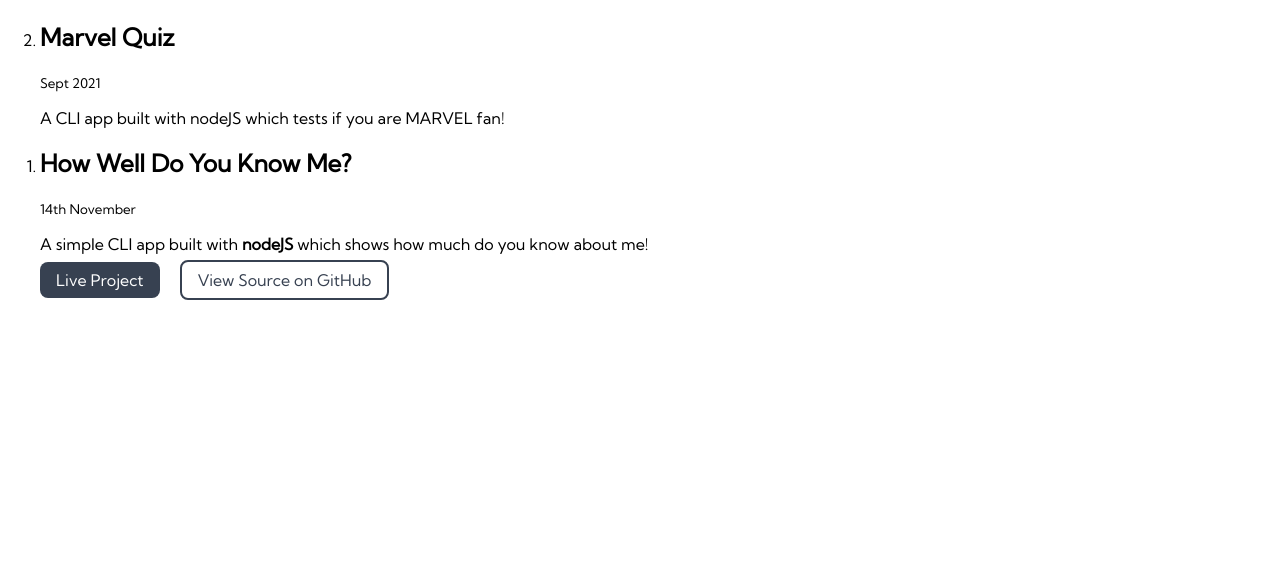
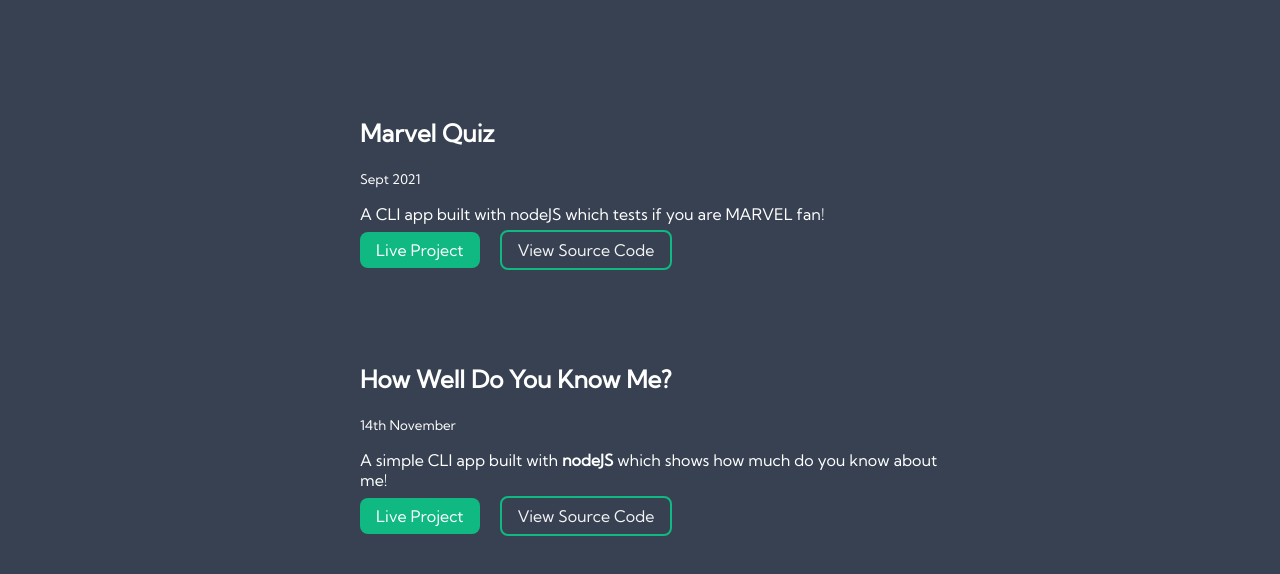
Before and after one commit to Arun023/neogcamp-lesson-3-live, a plain HTML site: page projects.html in a window 1280 px wide. Shown: the part 284-858 px from the top of the page. Before the commit the page ends 800 px from the top, so only its background shows below. Drawn offline with Linux system fonts and the light colour scheme.

Commit message:
update: adding css

```diff
--- a/projects.html
+++ b/projects.html
@@ -21,22 +21,32 @@
     <header class="hero">
         <h1 class="hero-heading">Projects</span></h1>
     </header>
-    <ol reversed>
+    <ul class="list-no-bullet">
         <li>
-            <h2>Marvel Quiz</h2>
+            <section class="section offwhite">
+            <div class="container container-center">
+                <h2>Marvel Quiz</h2>
             <small>Sept 2021</small>
             <p>A CLI app built with nodeJS which tests if you are MARVEL fan!</p>
-            <a href=""></a>
+            <a class="link link-primary" href="https://replit.com/@ArunChoudhary/Marvel-1-1?embed=1&output=1" target="_blank">Live Project</a>
+            <a class="link link-secondary" href="https://github.com/Arun023/Marvel-Quiz" target="_blank">View Source Code</a>
+            </div>
+            </section>
         </li>
+        <br>
         <li>
-            <h2>How Well Do You Know Me? </h2>
+            <section class="section">
+            <div class="container container-center">
+                <h2>How Well Do You Know Me? </h2>
             <small>14th November</small>
             <p>A simple CLI app built with <strong>nodeJS</strong> which shows how much do you know about me!</p>
 
             <a class="link link-primary" href="https://replit.com/@ArunChoudhary/Friends-quiz-?embed=1&output=1" target="_blank">Live Project</a>
-            <a class="link link-secondary" href="https://github.com/Arun023/Friends-quiz" target="_blank">View Source on GitHub</a>
+            <a class="link link-secondary" href="https://github.com/Arun023/Friends-quiz" target="_blank">View Source Code</a>
+            </div>
+        </section>
         </li>
-    </ol>
+    </ul>
 
 </body>
 </html>
--- a/style.css
+++ b/style.css
@@ -9,6 +9,8 @@
 body {
     font-family: kumbh sans;
     margin: 0px;
+    background-color: var(--basecolor);
+    color: white;
 }
 
 hr {
@@ -32,15 +34,15 @@ hr {
 }
 
 .link-primary {
-    background-color: var(--basecolor);
+    background-color: var(--greycolor);
     border-radius: 0.5rem;
     color: white;
 }
 
 .link-secondary {
     border-radius: 0.5rem;
-    color: var(--basecolor);
-    border: 2px solid var(--basecolor);
+    color: var(--darkgrey);
+    border: 2px solid var(--greycolor);
     margin-left: 1rem;
 }
 
@@ -84,6 +86,7 @@ hr {
 
 .hero {
     padding: 2rem 0rem;
+    padding-top: 5rem;
     /* border: black solid 2px; */
 }
 
@@ -115,7 +118,7 @@ hr {
     margin-bottom: 2rem;
 }
 .offwhite{
-    background-color: var(--darkgrey);
+    /* background-color: var(-); */
 }
 
 /** footers **/
```
